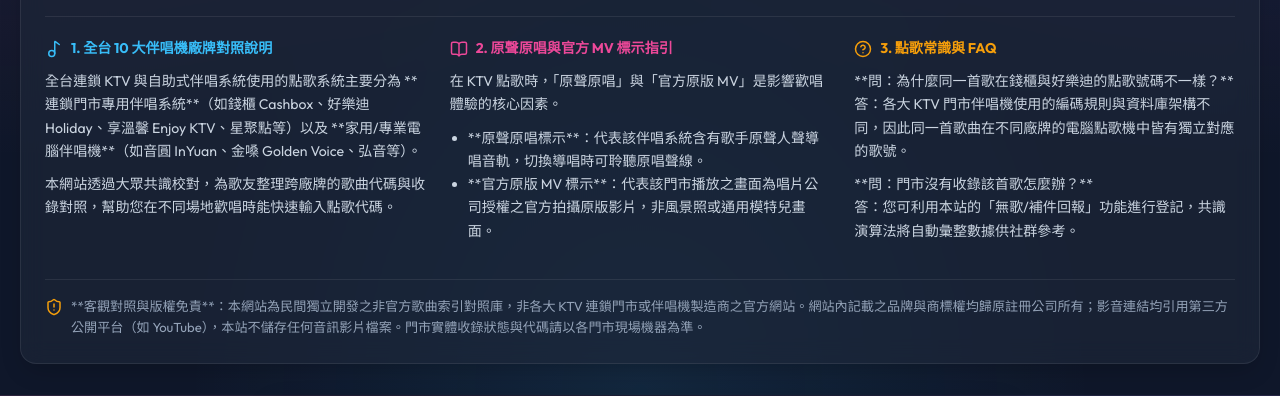
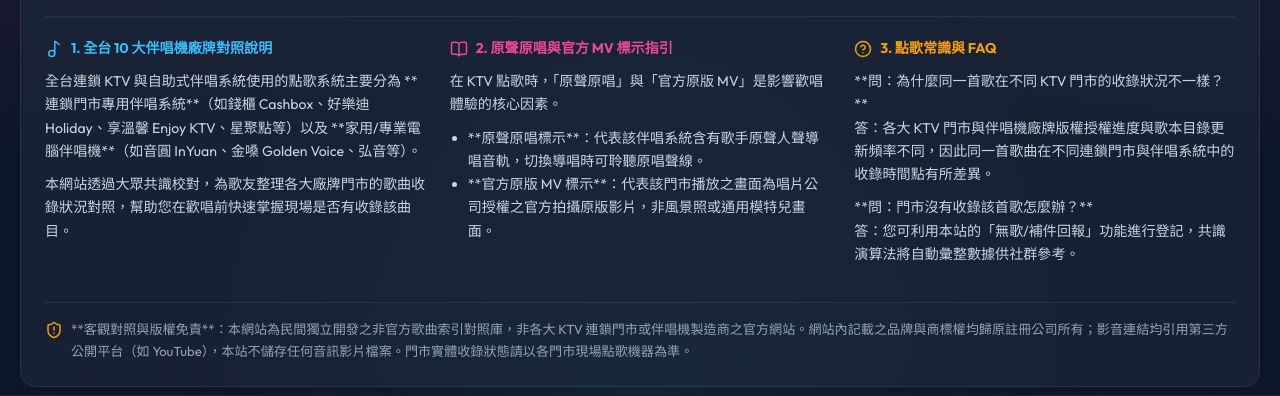
Before and after one commit to tungyingtw/TW_KTV, a React (Vite) app: page / in a window 1280 px wide. Shown: the part 1205-1601 px from the top of the page. Built offline with nearby package versions, Linux system fonts and the light colour scheme; no server answers.

Commit message:
docs(guide): remove references to song codes/numbers to match current query features

```diff
--- a/src/components/SiteInfoGuide.tsx
+++ b/src/components/SiteInfoGuide.tsx
@@ -124,7 +124,7 @@ export const SiteInfoGuide: React.FC = () => {
                 全台連鎖 KTV 與自助式伴唱系統使用的點歌系統主要分為 **連鎖門市專用伴唱系統**（如錢櫃 Cashbox、好樂迪 Holiday、享溫馨 Enjoy KTV、星聚點等）以及 **家用/專業電腦伴唱機**（如音圓 InYuan、金嗓 Golden Voice、弘音等）。
               </p>
               <p style={{ margin: 0 }}>
-                本網站透過大眾共識校對，為歌友整理跨廠牌的歌曲代碼與收錄對照，幫助您在不同場地歡唱時能快速輸入點歌代碼。
+                本網站透過大眾共識校對，為歌友整理各大廠牌門市的歌曲收錄狀況對照，幫助您在歡唱前快速掌握現場是否有收錄該曲目。
               </p>
             </div>
 
@@ -150,8 +150,8 @@ export const SiteInfoGuide: React.FC = () => {
                 <span>3. 點歌常識與 FAQ</span>
               </div>
               <p style={{ margin: 0 }}>
-                **問：為什麼同一首歌在錢櫃與好樂迪的點歌號碼不一樣？**<br />
-                答：各大 KTV 門市伴唱機使用的編碼規則與資料庫架構不同，因此同一首歌曲在不同廠牌的電腦點歌機中皆有獨立對應的歌號。
+                **問：為什麼同一首歌在不同 KTV 門市的收錄狀況不一樣？**<br />
+                答：各大 KTV 門市與伴唱機廠牌版權授權進度與歌本目錄更新頻率不同，因此同一首歌曲在不同連鎖門市與伴唱系統中的收錄時間點有所差異。
               </p>
               <p style={{ margin: 0 }}>
                 **問：門市沒有收錄該首歌怎麼辦？**<br />
@@ -175,7 +175,7 @@ export const SiteInfoGuide: React.FC = () => {
             >
               <ShieldAlert size={18} color="#f59e0b" style={{ flexShrink: 0, marginTop: '2px' }} />
               <div>
-                **客觀對照與版權免責**：本網站為民間獨立開發之非官方歌曲索引對照庫，非各大 KTV 連鎖門市或伴唱機製造商之官方網站。網站內記載之品牌與商標權均歸原註冊公司所有；影音連結均引用第三方公開平台（如 YouTube），本站不儲存任何音訊影片檔案。門市實體收錄狀態與代碼請以各門市現場機器為準。
+                **客觀對照與版權免責**：本網站為民間獨立開發之非官方歌曲索引對照庫，非各大 KTV 連鎖門市或伴唱機製造商之官方網站。網站內記載之品牌與商標權均歸原註冊公司所有；影音連結均引用第三方公開平台（如 YouTube），本站不儲存任何音訊影片檔案。門市實體收錄狀態請以各門市現場點歌機器為準。
               </div>
             </div>
           </div>
```
